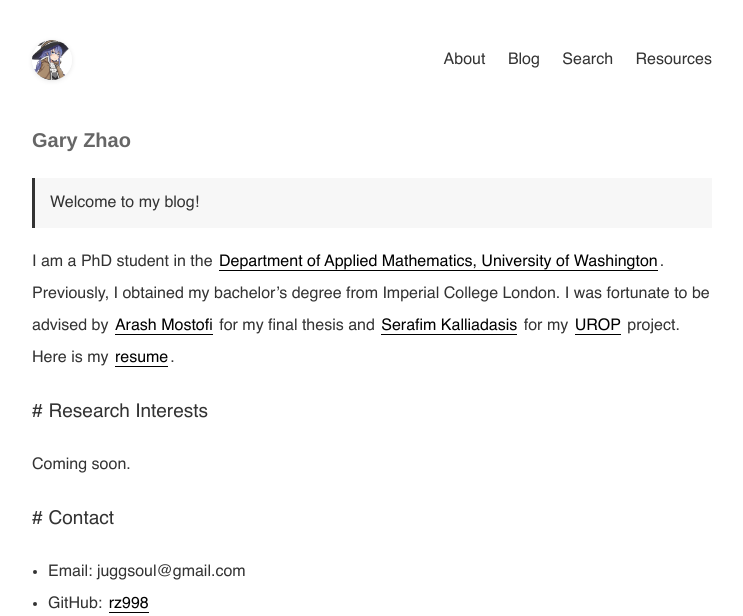
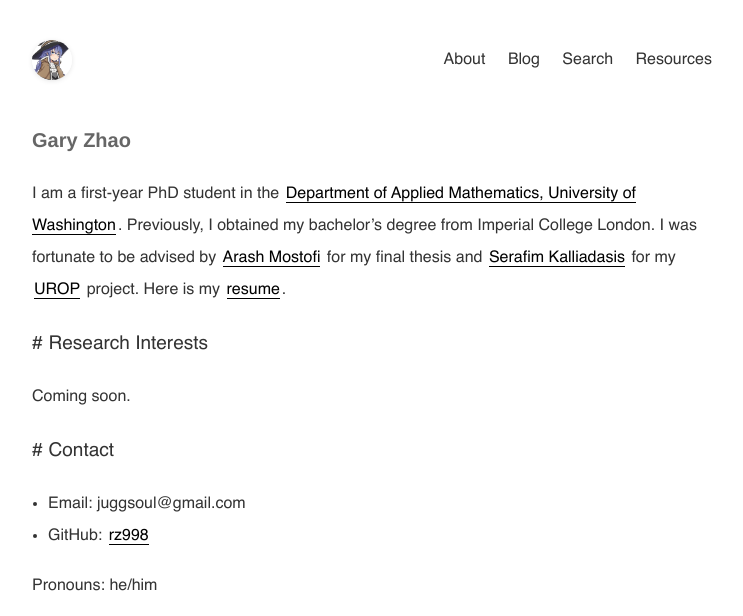
Before and after one commit to rz998/garyzhao.net, a Jekyll site: the page built from index.md, in a window 1280 px wide, cut to the strip 0-616 px from the top of the page. Shown: the whole strip, without its empty margins (268-1011 px from the left). Built offline with Jekyll 4.4.1, drawn with Linux system fonts in a browser that asks for light colours.

Commit message:
Update index.md

```diff
--- a/index.md
+++ b/index.md
@@ -3,14 +3,12 @@ layout: mypost
 title: Gary Zhao
 ---
 
-> Welcome to my blog!
+I am a first-year PhD student in the [Department of Applied Mathematics, University of Washington](https://amath.washington.edu/). Previously, I obtained my bachelor's degree from Imperial College London. I was fortunate to be advised by [Arash Mostofi](http://www.mostofigroup.org/) for my final thesis and [Serafim Kalliadasis](https://www.imperial.ac.uk/complex-multiscale-systems/) for my [UROP](https://www.imperial.ac.uk/urop) project. Here is my [resume](https://www.overleaf.com/project/5f85de481418a800016a7bf8).
 
-I am a PhD student in the [Department of Applied Mathematics, University of Washington](https://amath.washington.edu/). Previously, I obtained my bachelor's degree from Imperial College London. I was fortunate to be advised by [Arash Mostofi](http://www.mostofigroup.org/) for my final thesis and [Serafim Kalliadasis](https://www.imperial.ac.uk/complex-multiscale-systems/) for my [UROP](https://www.imperial.ac.uk/urop) project. Here is my [resume](https://www.overleaf.com/project/5f85de481418a800016a7bf8).
-
-## Research Interests
+# Research Interests
 Coming soon.
 
-## Contact
+# Contact
 
 - Email: juggsoul@gmail.com
 
```
